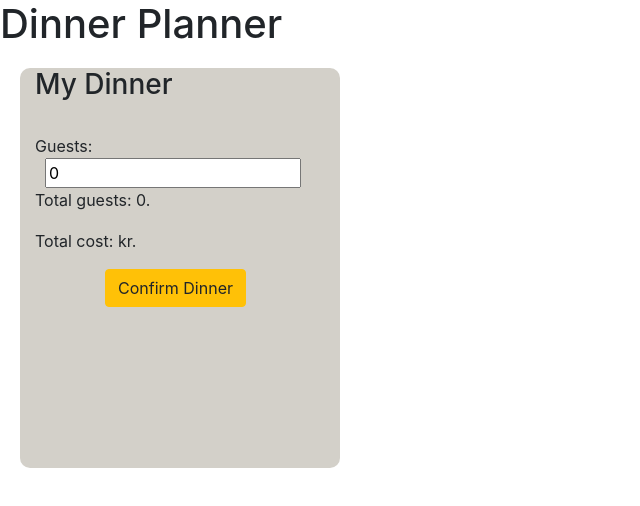
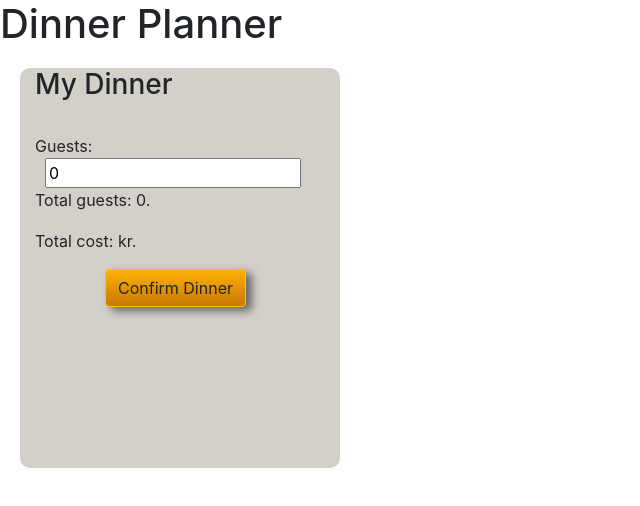
Before and after one commit to Nuculais/Dinner, a React (Create React App) app in the folder Using React/: page /sidebar in a window 1280 px wide. Shown: the top 506 px of the page, without its empty margins (0-640 px from the left). Built offline with nearby package versions, Linux system fonts and the light colour scheme.

Commit message:
Some changes on lab 4

```diff
--- a/Using React/src/App.js
+++ b/Using React/src/App.js
@@ -8,7 +8,6 @@ import SelectDish from "./SelectDish/SelectDish";
 import Details from "./Details/Details";
 import Overview from "./Overview/Overview";
 import Print from "./Print/Print";
-import Dishes from "./Dishes/Dishes";
 
 class App extends Component {
   constructor(props) {
@@ -24,7 +23,6 @@ class App extends Component {
         <header className="App-header">
           <h1 className="App-title">{this.state.title}</h1>
 
-          {/*Does Sidebar needs its own route? And should dishdetails be dishdetails/:id?*/}
           {/* We render different components based on the path */}
           <Route exact path="/" component={Welcome}/>
           <Route path="/selectdish" render={(props) => <SelectDish info={props} model={modelInstance}/>}/>
--- a/Using React/src/Details/Details.js
+++ b/Using React/src/Details/Details.js
@@ -17,8 +17,6 @@ class Details extends Component {
 
 componentDidMount=()=> {
   this.props.model.addObserver(this)
- // dish = this.props.model.getCurrentDish()
-  //console.log(dish);
   this.props.model.getDish(this.props.info.match.params.id).then(dishes =>{
 
       this.setState({
@@ -45,7 +43,6 @@ update(){
 
 handleClick(dishes){
   this.props.model.setCurrentDish(this.state.dish);
-  //this.props.model.addDish(this.state.dish);
   this.props.model.addDish();
 }
 
@@ -58,7 +55,7 @@ handleClick(dishes){
      <div className="currdishrow row" id="loaderdiv">
        <Sidebar model={this.props.model}/>
        <img className="loader" src={loader}/>
-     </div> //ev class
+     </div>
       );
     }
     else if(this.state.status === 'LOADED'){
--- a/Using React/src/Dishes/Dishes.css
+++ b/Using React/src/Dishes/Dishes.css
@@ -11,5 +11,6 @@ margin-right:2px;
     color: rgb(235, 95, 14)
 }
 #tocenter{
-    margin: 0 0 auto;
+    margin-left:50px;
+    margin-top:10px;
 }
--- a/Using React/src/SelectDish/SelectDish.css
+++ b/Using React/src/SelectDish/SelectDish.css
@@ -11,3 +11,8 @@
     margin-left:15px;
     margin-bottom:5px;
 }
+
+#moredishes{
+    margin-left: 20px;
+    margin-bottom:5px;
+}
--- a/Using React/src/SelectDish/SelectDish.js
+++ b/Using React/src/SelectDish/SelectDish.js
@@ -41,6 +41,11 @@ class SelectDish extends Component {
         this.props.model.setDishType(f.target.value)
     }
 
+    handleClick = (g) => {
+        this.props.model.getAllDishes()
+        this.update()
+    }
+
     render() {
         if (this.state.status === 'INITIAL') {
             return <div id="tocenter"><img className="loader" src={loader}/></div>
@@ -66,6 +71,7 @@ class SelectDish extends Component {
                                 <option value="sauce">Sauce</option>
                                 <option value="drink">Drink</option>
                             </select>
+                            <button id="moredishes" className="btn btn-warning" onClick={this.handleClick}>More dishes</button>
                         </div>
                         <Dishes model={this.props.model} />
                     </div>
--- a/Using React/src/Sidebar/Sidebar.js
+++ b/Using React/src/Sidebar/Sidebar.js
@@ -7,21 +7,15 @@ class Sidebar extends Component {
   constructor(props) {
     super(props)
 
-    // we put on state the properties we want to use and modify in the component
     this.state = {
       guestsnum: this.props.model.getNumberOfGuests()
     }
   }
 
-  // this methods is called by React lifecycle when the
-  // component is actually shown to the user (mounted to DOM)
-  // that's a good place to setup model observer
   componentDidMount() {
     this.props.model.addObserver(this)
   }
 
-  // this is called when component is removed from the DOM
-  // good place to remove observer
   componentWillUnmount() {
     this.props.model.removeObserver(this)
   }
--- a/Using React/src/index.css
+++ b/Using React/src/index.css
@@ -0,0 +1,14 @@
+.btn {
+    background: #ffb108;
+    background-image: -webkit-linear-gradient(top, #ffb108, #c77700);
+    background-image: -moz-linear-gradient(top, #ffb108, #e4a126);
+    background-image: -ms-linear-gradient(top, #ffb108, #c77700);
+    background-image: -o-linear-gradient(top, #ffb108, #c77700);
+    background-image: linear-gradient(to bottom, #ffb108, #c77700);
+    -webkit-border-radius: 0;
+    -moz-border-radius: 0;
+    border-radius: 0px;
+    -webkit-box-shadow: 6px 4px 9px #666666;
+    -moz-box-shadow: 6px 4px 9px #666666;
+    box-shadow: 6px 4px 9px #666666;
+  }
```
Also changed, not shown: Using React/src/Dishes/Dishes.js (+1 -7 lines), Using React/src/data/DinnerModel.js (+1 -24 lines).
